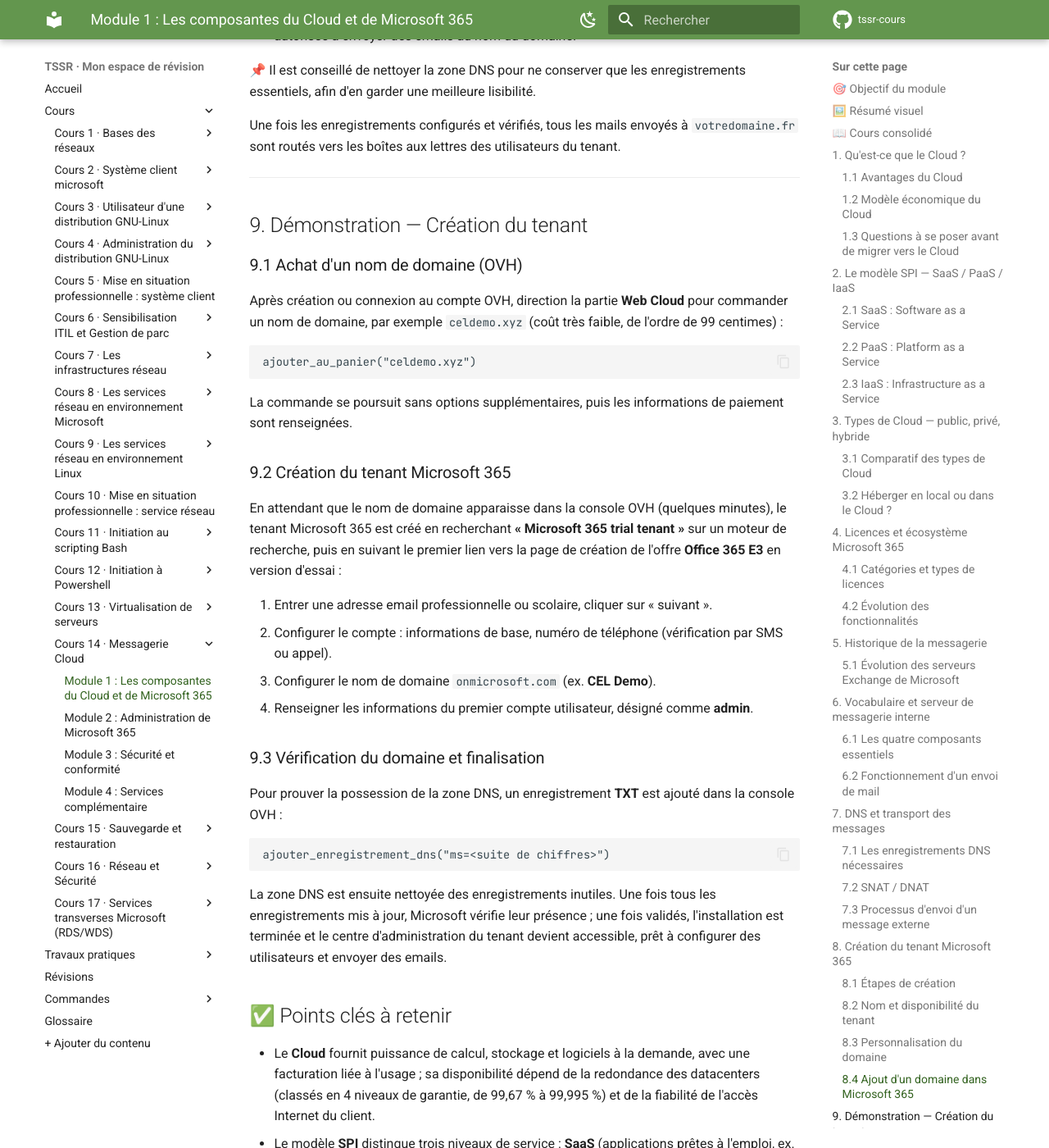
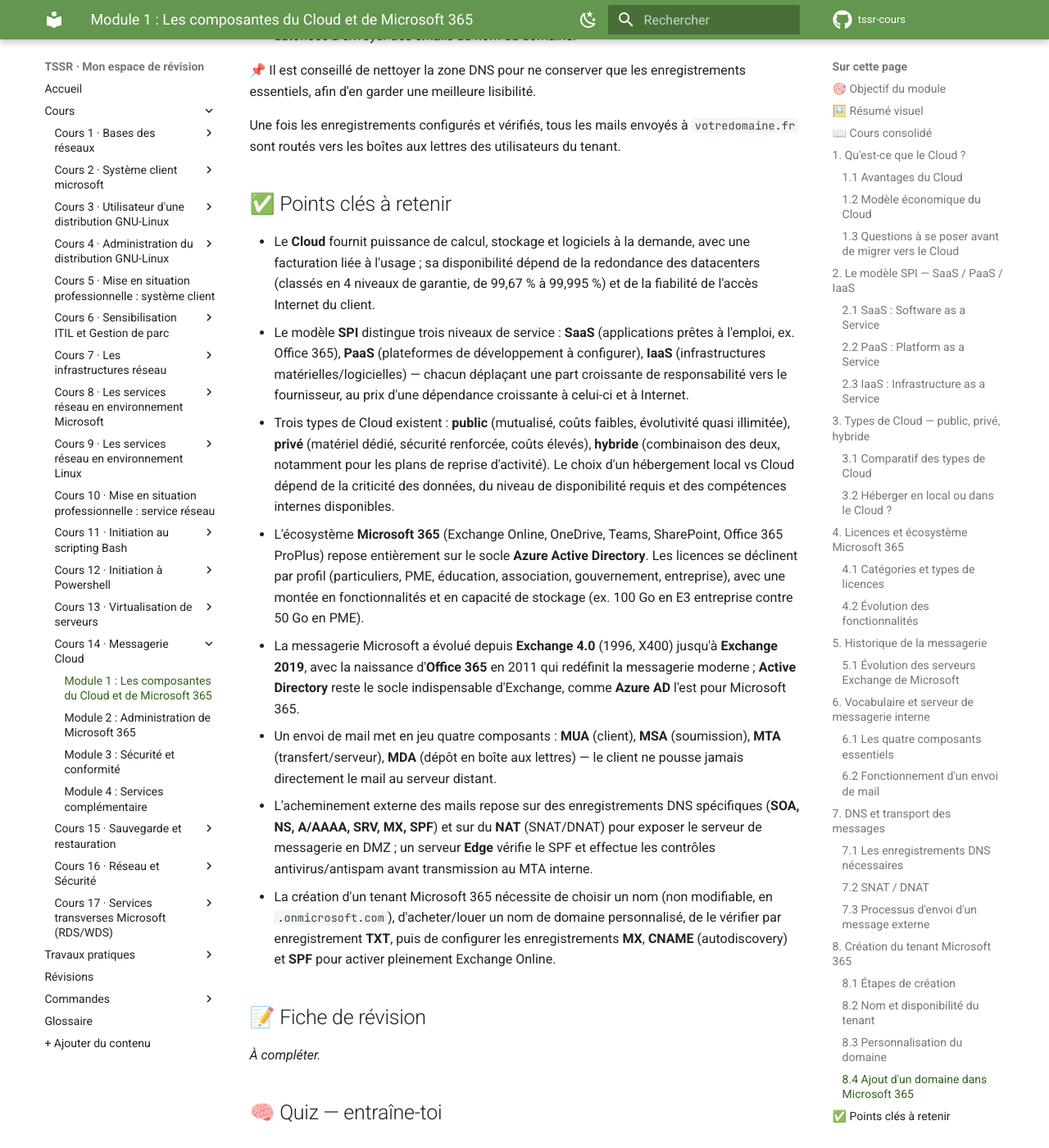
Before and after one commit to Kass-19/tssr-cours, an MkDocs documentation site: the page built from docs/cours/cours-14-messagerie-cloud/module-1-les-composantes-du-cloud-et-de-microsoft-365/index.md, in a window 1280 px wide and 1400 px high, scrolled down 12218 px. Shown: the whole window at 82% size. Built offline with MkDocs 1.6.1 and Material for MkDocs 9.7.7, drawn with Linux system fonts in a browser that asks for light colours; comment, search, counter and statistics services are not loaded.

Commit message:
Remove tenant creation demonstration section
Removed the demonstration section for creating a Microsoft 365 tenant, including domain purchase and setup instructions.

````diff
--- a/docs/cours/cours-14-messagerie-cloud/module-1-les-composantes-du-cloud-et-de-microsoft-365/index.md
+++ b/docs/cours/cours-14-messagerie-cloud/module-1-les-composantes-du-cloud-et-de-microsoft-365/index.md
@@ -303,39 +303,6 @@ TXT MS=MS=xxxxxxxxxxxx
 
 Une fois les enregistrements configurés et vérifiés, tous les mails envoyés à `votredomaine.fr` sont routés vers les boîtes aux lettres des utilisateurs du tenant.
 
----
-
-## 9. Démonstration — Création du tenant
-
-### 9.1 Achat d'un nom de domaine (OVH)
-
-Après création ou connexion au compte OVH, direction la partie **Web Cloud** pour commander un nom de domaine, par exemple `celdemo.xyz` (coût très faible, de l'ordre de 99 centimes) :
-
-```text
-ajouter_au_panier("celdemo.xyz")
-```
-
-La commande se poursuit sans options supplémentaires, puis les informations de paiement sont renseignées.
-
-### 9.2 Création du tenant Microsoft 365
-
-En attendant que le nom de domaine apparaisse dans la console OVH (quelques minutes), le tenant Microsoft 365 est créé en recherchant **« Microsoft 365 trial tenant »** sur un moteur de recherche, puis en suivant le premier lien vers la page de création de l'offre **Office 365 E3** en version d'essai :
-
-1. Entrer une adresse email professionnelle ou scolaire, cliquer sur « suivant ».
-2. Configurer le compte : informations de base, numéro de téléphone (vérification par SMS ou appel).
-3. Configurer le nom de domaine `onmicrosoft.com` (ex. **CEL Demo**).
-4. Renseigner les informations du premier compte utilisateur, désigné comme **admin**.
-
-### 9.3 Vérification du domaine et finalisation
-
-Pour prouver la possession de la zone DNS, un enregistrement **TXT** est ajouté dans la console OVH :
-
-```text
-ajouter_enregistrement_dns("ms=<suite de chiffres>")
-```
-
-La zone DNS est ensuite nettoyée des enregistrements inutiles. Une fois tous les enregistrements mis à jour, Microsoft vérifie leur présence ; une fois validés, l'installation est terminée et le centre d'administration du tenant devient accessible, prêt à configurer des utilisateurs et envoyer des emails.
-
 
 ## ✅ Points clés à retenir
 
````
